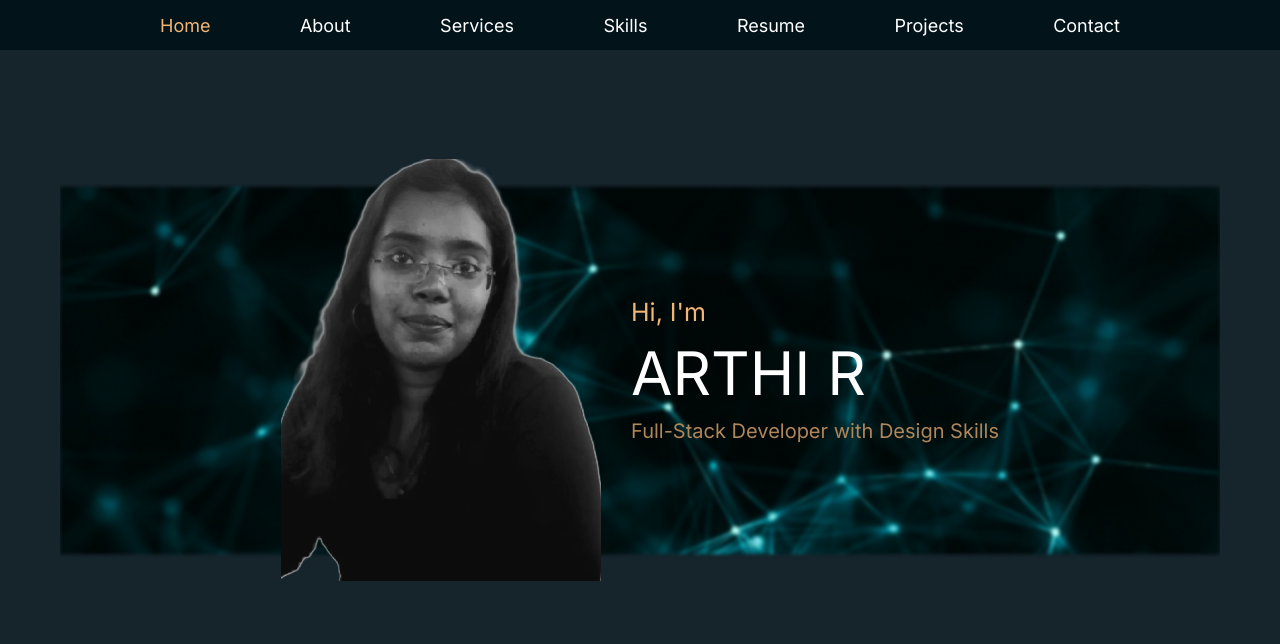
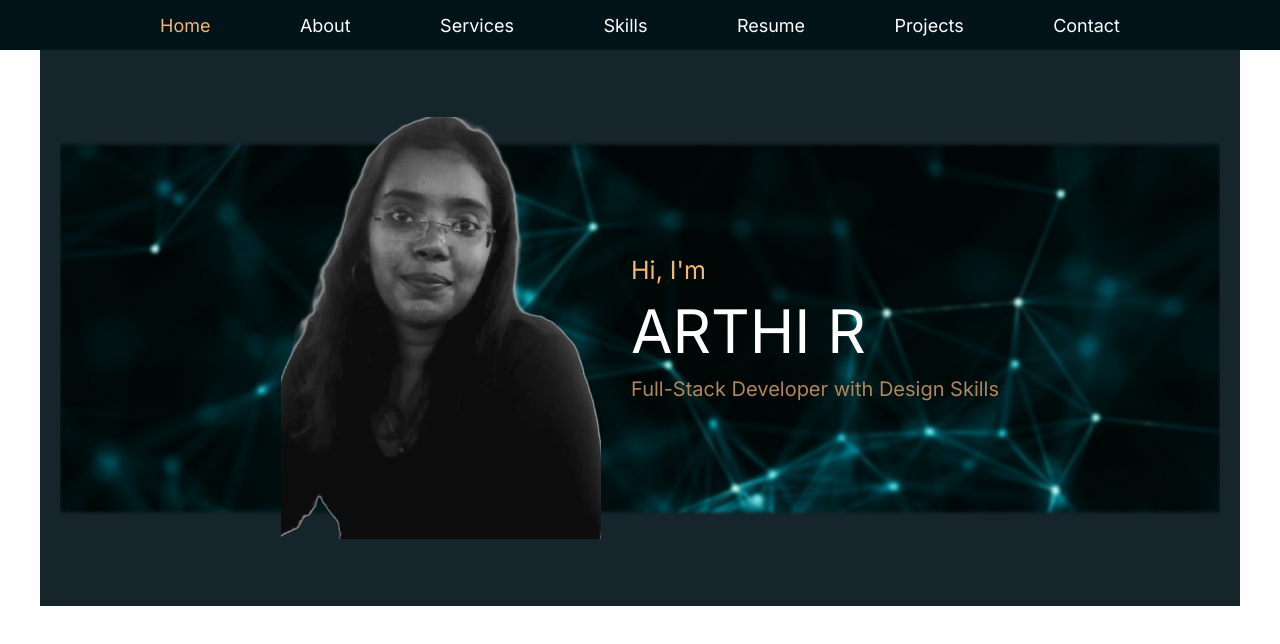
Before and after one commit to kutty023/MyPortfolio, a React (Vite) app in the folder portfolio/: page / in a window 1280 px wide. Shown: the top 644 px of the page. Built offline with nearby package versions, Linux system fonts and the light colour scheme.

Commit message:
working on styling

```diff
--- a/portfolio/src/Styles/About.css
+++ b/portfolio/src/Styles/About.css
@@ -1,5 +1,6 @@
 #download-btn{
     padding: 10px 25px;
+    margin-bottom: 2rem;
 }
 
 #about-sec{
--- a/portfolio/src/Styles/Global.css
+++ b/portfolio/src/Styles/Global.css
@@ -18,7 +18,7 @@
 }
 
 body{
-    background: var(--background-color);
+    /* background: var(--background-color); */
     color: var(--text-color);
     font-family: var(--font-family);
 }
--- a/portfolio/src/Styles/Home.css
+++ b/portfolio/src/Styles/Home.css
@@ -3,11 +3,11 @@
     justify-content: center;
     align-items: center;
     width: 100%;
-    height: 80vh;
     background: url(../assets/homePagesubbackgroundImg.png);
     background-position: center;
     background-repeat: no-repeat;
     background-size: contain;
+    padding: 3rem ;
 }
 
 .profile-image1{
--- a/portfolio/src/Styles/Project.css
+++ b/portfolio/src/Styles/Project.css
@@ -1,6 +1,6 @@
 #projects{
     width: 100%;
-    height: 80vh;
+    /* height: fit-content; */
 }
 
 #projects-sec{
--- a/portfolio/src/Styles/Services.css
+++ b/portfolio/src/Styles/Services.css
@@ -1,6 +1,5 @@
 #services{
     width: 100%;
-    height: 80vh;
 }
 
 #service-sec{
--- a/portfolio/src/Styles/Skills.css
+++ b/portfolio/src/Styles/Skills.css
@@ -9,6 +9,7 @@
     padding: 3rem 0rem;
     align-items: center;
     justify-items: center;
+    padding-bottom: 4rem;
 }
 
 .skill-item {
```
